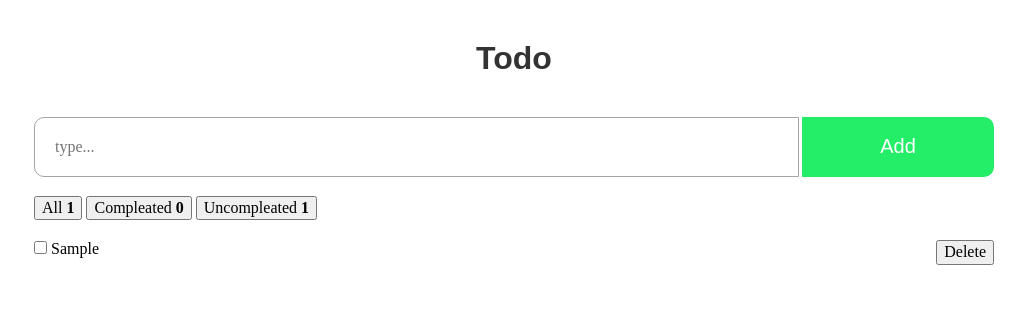
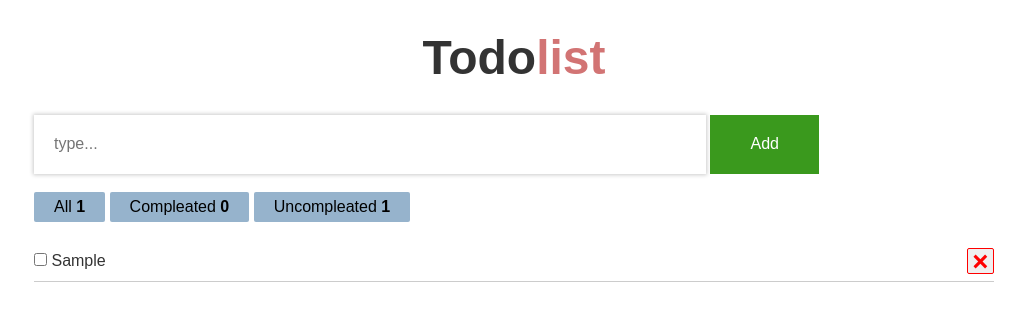
Before and after one commit to ubkbek/portfolio-todo-local-storage, a plain HTML site: page index.html in a window 1280 px wide. Both pictures are taken after typing "Sample" into the empty fields and a click on the button "Add". Shown: the whole page, without its empty margins (126-1151 px from the left). Drawn offline with Linux system fonts and the light colour scheme.

Commit message:
add style to site

```diff
--- a/index.html
+++ b/index.html
@@ -8,7 +8,7 @@
     <title>Todo</title>
 </head>
 <body class="container">
-    <h1 class="text-center my-5 display-3 fw-normal text-danger">Todo</h1>
+    <h1 class="text-center my-5 display-3 fw-normal text-danger heading">Todo<span class="light">list</span></h1>
     <form class="todo__form">
         <input class="todo__input" type="text" placeholder="type...">
 
@@ -16,13 +16,13 @@
     </form>
     <br>
     <div class="todo__controls">
-        <button class="btnAll">
+        <button class="btns btnAll">
             All <strong class="allCount">0</strong>
         </button>
-        <button class="btnCompleated">
+        <button class="btns btnCompleated">
             Compleated <strong class="compleatedCount">0</strong>
         </button>
-        <button class="btnUncompleated">
+        <button class="btns btnUncompleated">
             Uncompleated <strong class="uncompleatedCount">0</strong>
         </button>
     </div>
@@ -39,7 +39,14 @@
                 <input class="checkbox__todo" type="checkbox">
                 <span class="todo_text">Dars qilish</span>
             </div>
-            <button class="todo__del-btn" type="button">Delete</button>
+            <button class="todo__del-btn" type="button">
+                <svg width="15" height="15" viewBox="0 0 18 18" fill="none" xmlns="http://www.w3.org/2000/svg">
+                    <g id="Group">
+                        <rect id="Rectangle Copy" x="3.18921" y="0.7323" width="19.6923" height="3.69231" transform="rotate(45 3.18921 0.7323)" fill="#ff0000"/>
+                        <rect id="Rectangle Copy 2" x="0.578369" y="14.6569" width="19.6923" height="3.69231" transform="rotate(-45 0.578369 14.6569)" fill="#ff0000"/>
+                    </g>
+                </svg>
+            </button>
         </li>
     </template>
     <script src="./js/main.js"></script>
--- a/js/main.js
+++ b/js/main.js
@@ -98,10 +98,12 @@ elTodoList.addEventListener("click", function(evt){
         if(!foundTodo.isCompleated){
             foundTodo.isCompleated = true
             todosArray[foundTodoIndex].isCompleated = true
+            updateArray();
         }
         else{
             todosArray[foundTodoIndex].isCompleated = false
             foundTodo.isCompleated = false
+            updateArray();
         }
     }
 
--- a/scss/all-blocks/_all-blocks.scss
+++ b/scss/all-blocks/_all-blocks.scss
@@ -0,0 +1,68 @@
+body{
+    font-family: sans-serif;
+    color: #333;
+}
+
+.container{
+    max-width: 1000px;
+    margin-left: auto;
+    margin-right: auto;
+    padding-left: 20px;
+    padding-right: 20px;
+}
+
+.heading{
+    text-align: center;
+    margin: 30px auto;
+    font-size: 48px;
+}
+
+.light{
+    color: rgb(210, 116, 116);
+}
+
+.todo__input{
+    width: 70%;
+    padding: 20px;
+    border: none;
+    box-shadow: 0 0 4px 1px #ccc;
+}
+
+.todo__submit-btn{
+    background-color: #3a991d;
+    border: none;
+    padding: 20px 40px;
+    color: #fff;
+}
+
+.todo__submit-btn:hover{
+    color: #3a991d;
+    background-color: #fff;
+    box-shadow: 0 0 4px 1px #3a991d;
+}
+
+.todo__submit-btn:active{
+    opacity: 0.7;
+}
+
+.todo__item{
+    display: flex;
+    justify-content: space-between;
+    align-items: center;
+    border-bottom: 1px solid #ccc;
+    padding: 7px 0px;
+    font-family: sans-serif;
+}
+
+.todo__del-btn{
+    border: 1px solid #ff0000;
+    border-radius: 2px;
+    padding: 5px 5px 0 5px;
+}
+
+.btns{
+    padding: 6px 20px;
+    background-color: #96b3cc;
+    border: none;
+    border-radius: 2px;
+}
```
Also changed, not shown: css/main.css, images/close.svg (added), 1 other file.
